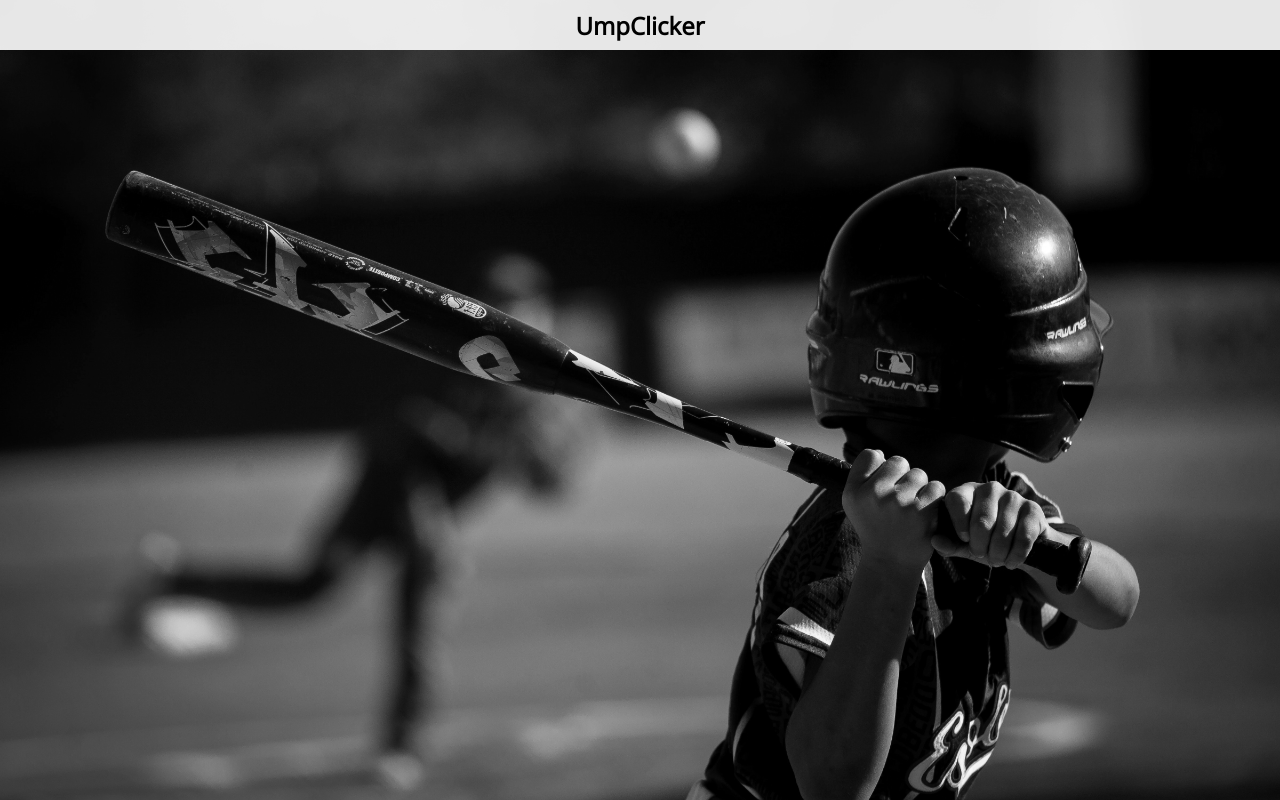
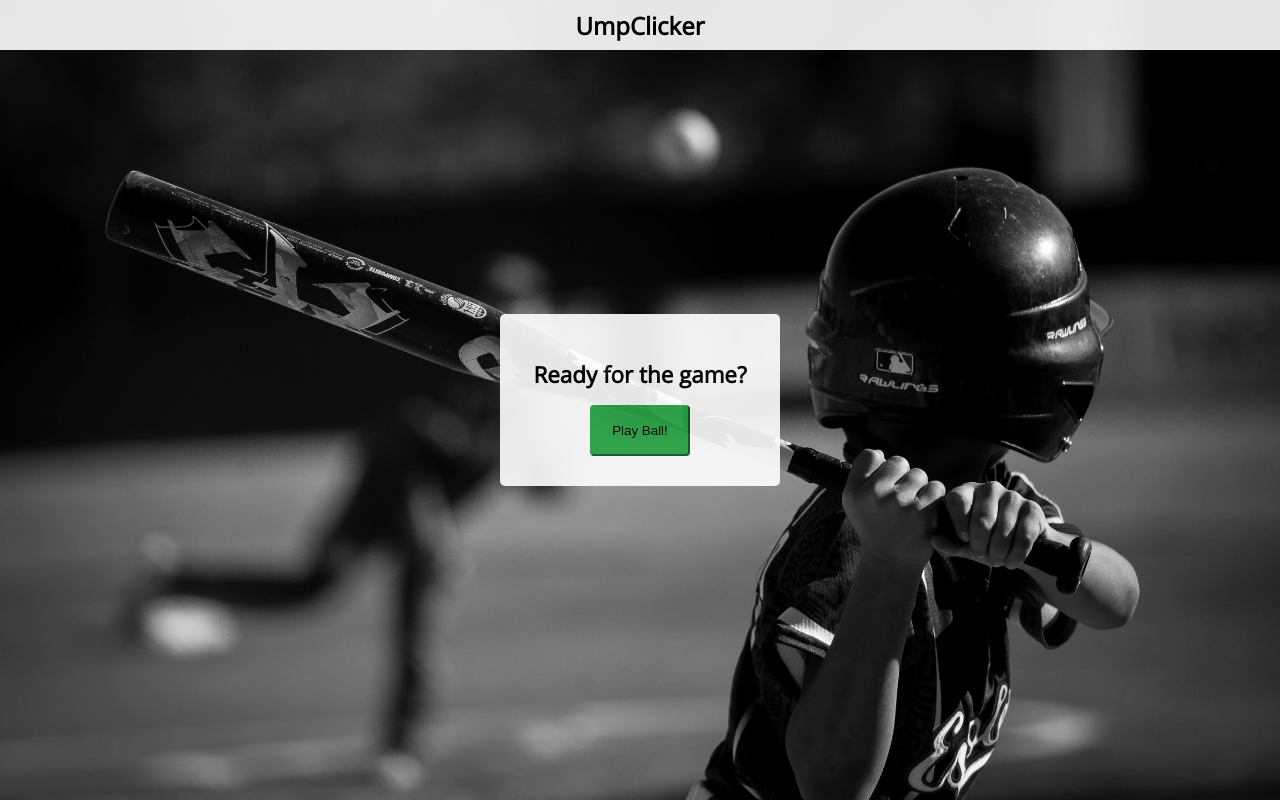
Before and after one commit to mathieujonson/umpclicker, a React (Create React App) app: page / in a window 1280 px wide. Built offline with nearby package versions, Linux system fonts and the light colour scheme.

Commit message:
adds react router, home component

```diff
--- a/package.json
+++ b/package.json
@@ -5,6 +5,7 @@
   "dependencies": {
     "react": "^16.8.6",
     "react-dom": "^16.8.6",
+    "react-router-dom": "^5.0.1",
     "react-scripts": "3.0.1"
   },
   "scripts": {
--- a/src/App.js
+++ b/src/App.js
@@ -1,10 +1,17 @@
 import React from "react";
+import { BrowserRouter, Route, Switch } from "react-router-dom";
+import { Home } from "./pages/Home";
 import { PageHeader } from "./shared/PageHeader";
 
 const App = () => (
-  <div className="app">
-    <PageHeader />
-  </div>
+  <BrowserRouter>
+    <div className="app">
+      <PageHeader />
+      <Switch>
+        <Route exact path="/" component={Home} />
+      </Switch>
+    </div>
+  </BrowserRouter>
 );
 
 export default App;
--- a/src/index.css
+++ b/src/index.css
@@ -1,5 +1,18 @@
+@import-normalize;
+
+html {
+  box-sizing: border-box;
+}
+
+*,
+*:before,
+*:after {
+  box-sizing: inherit;
+}
+
 html,
-body {
+body,
+#root {
   height: 100%;
   width: 100%;
 }
--- a/src/pages/Home/Home.js
+++ b/src/pages/Home/Home.js
@@ -1,4 +1,9 @@
 import React from "react";
 import "./home.css";
 
-export const Home = () => <div className="home">Home Content</div>;
+export const Home = () => (
+  <div className="home">
+    <h1>Ready for the game?</h1>
+    <button>Play Ball!</button>
+  </div>
+);
--- a/src/pages/Home/home.css
+++ b/src/pages/Home/home.css
@@ -4,5 +4,26 @@
   left: 50%;
   transform: translate(-50%, -50%);
   background-color: #fff;
-  opacity: 0.65;
+  opacity: 0.9;
+  padding: 1.875rem;
+  text-align: center;
+  min-width: 280px;
+  border-radius: 5px;
 }
+
+.home h1 {
+  font-size: 1.4rem;
+}
+
+/* TODO: button and styles need to be pulled into separate component */
+.home button {
+  padding: 1rem 1.25rem;
+  border-radius: 0.25rem;
+  background-color: #28a745;
+  border-color: #28a745;
+}
+
+.home button:hover {
+  background-color: #218838;
+  border-color: #1e7e34;
+}
```
Also changed, not shown: 2 other files (tests, documents, lock files or other folders).
